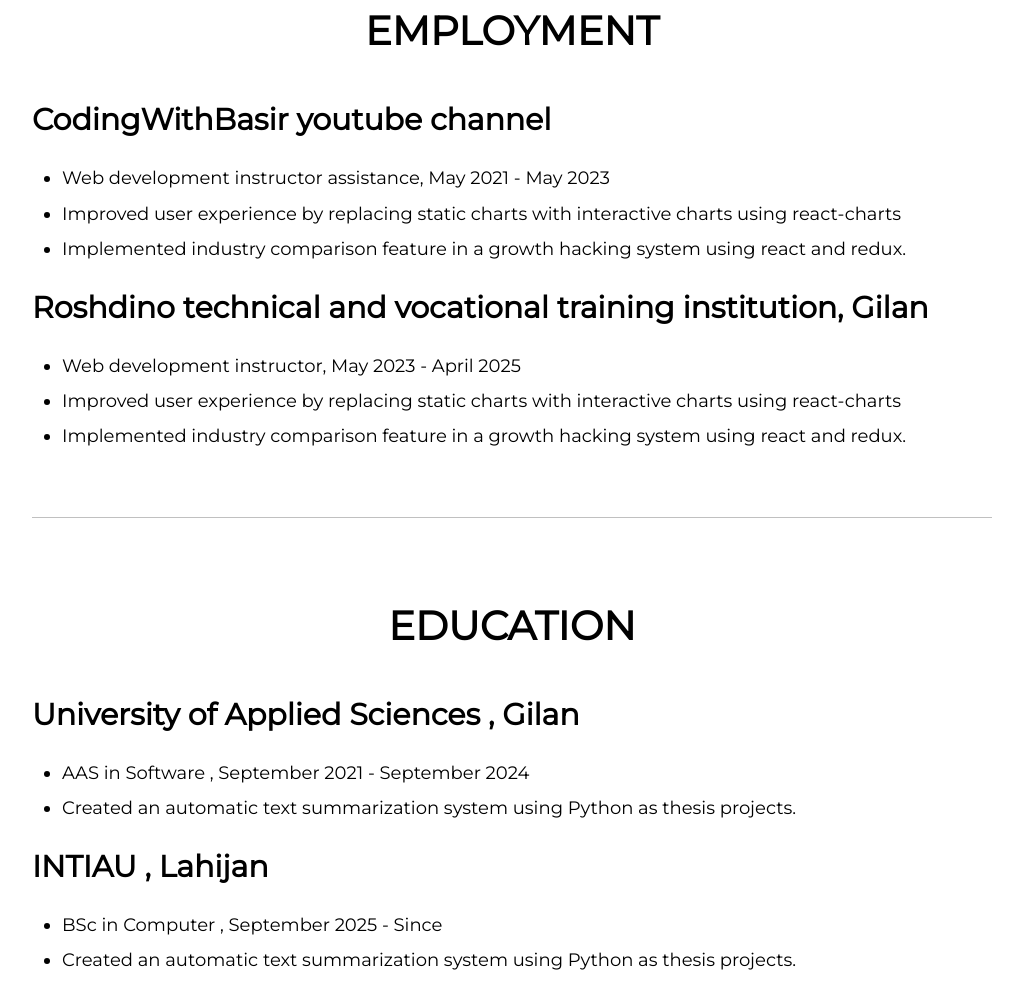
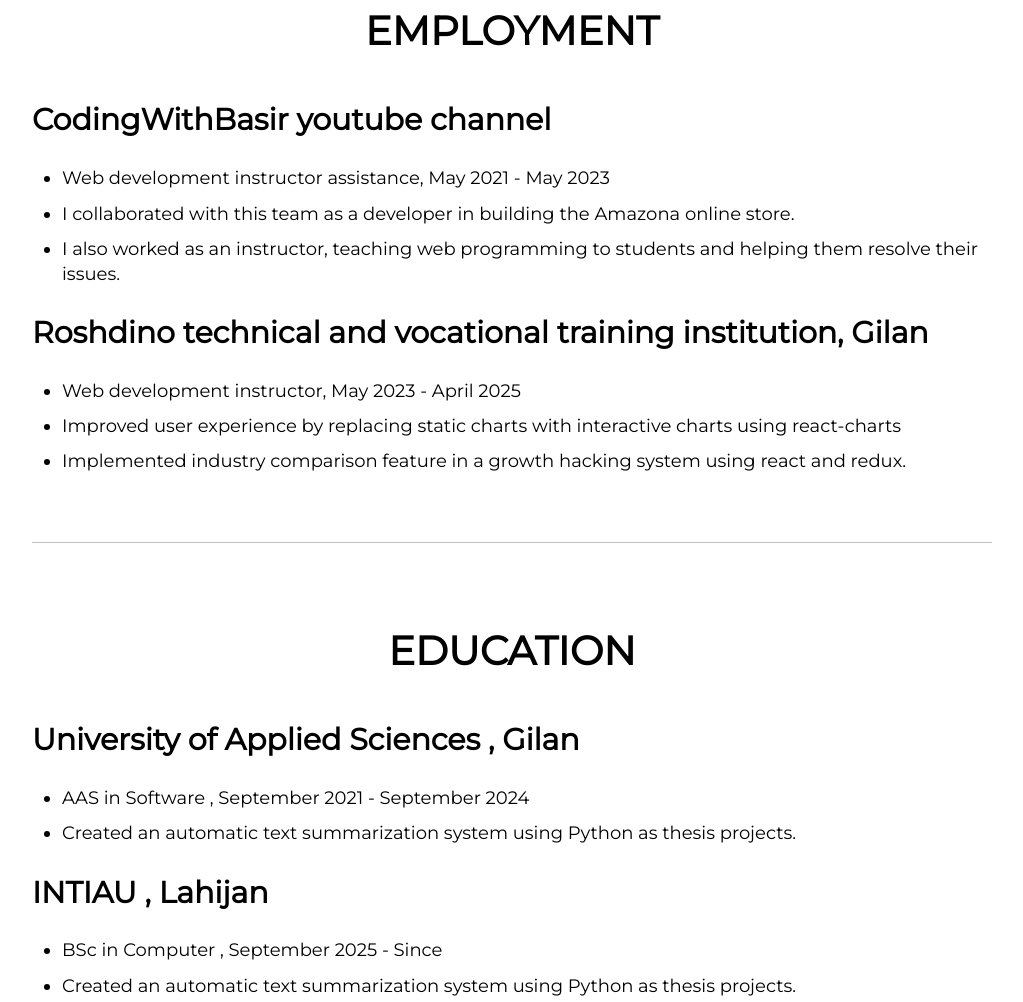
Before and after one commit to sinajafarzadeh-portfolio/sinajafarzadeh-portfolio.github.io, a plain HTML site: page index.html in a window 1280 px wide. Shown: the part 3450-4452 px from the top of the page, without its empty margins (128-1151 px from the left). Drawn offline with nearby package versions, Linux system fonts and the light colour scheme.

Commit message:
Update index.html
changed employment (codingwithbasir) section.

Signed-off-by: sinajafarzadeh-portfolio <sinajafarzadeh.softwareengineer@gmail.com>

```diff
--- a/index.html
+++ b/index.html
@@ -130,12 +130,10 @@ You can refer to the Employment section for more details.
               Web development instructor assistance, May 2021 - May 2023
             </li>
             <li>
-              Improved user experience by replacing static charts with
-              interactive charts using react-charts
+              I collaborated with this team as a developer in building the Amazona online store.
             </li>
             <li>
-              Implemented industry comparison feature in a growth hacking system
-              using react and redux.
+               I also worked as an instructor, teaching web programming to students and helping them resolve their issues.
             </li>
           </ul>
           <h2>Roshdino technical and vocational training institution, Gilan</h2>
```
